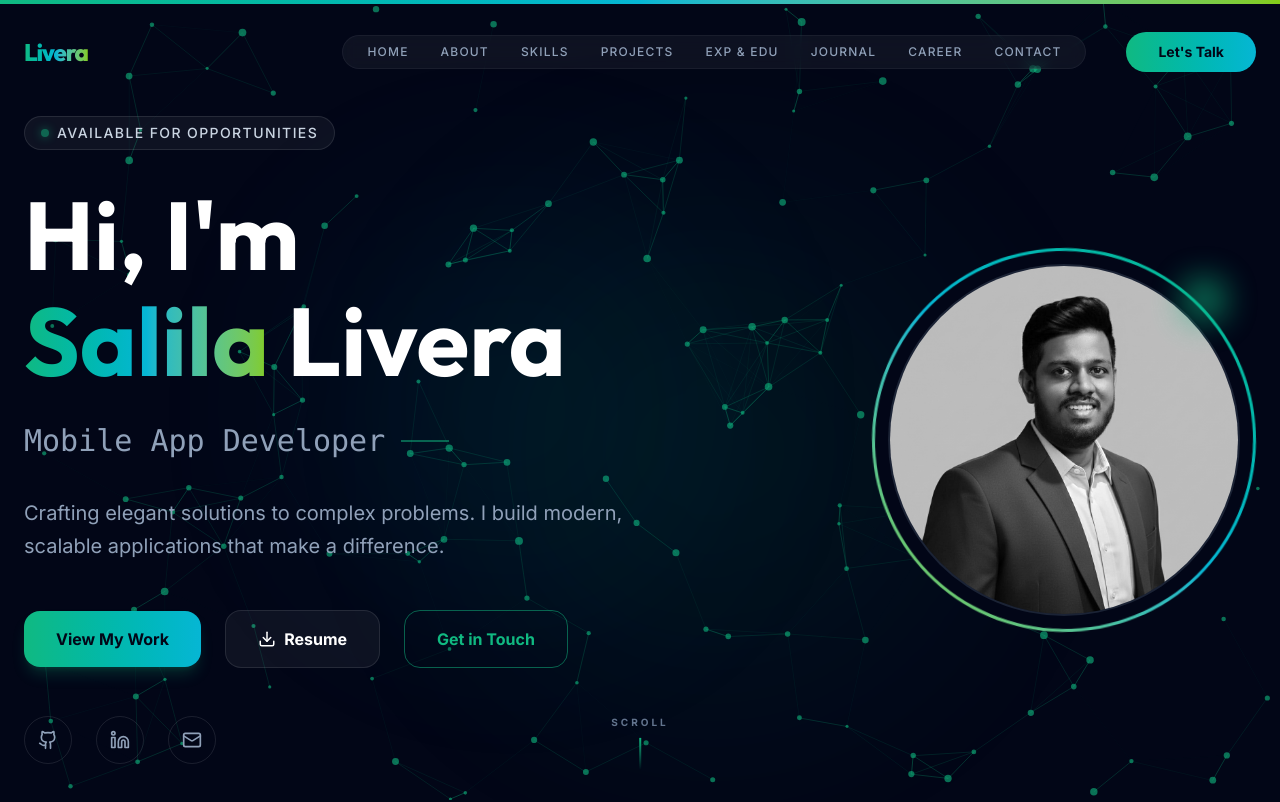
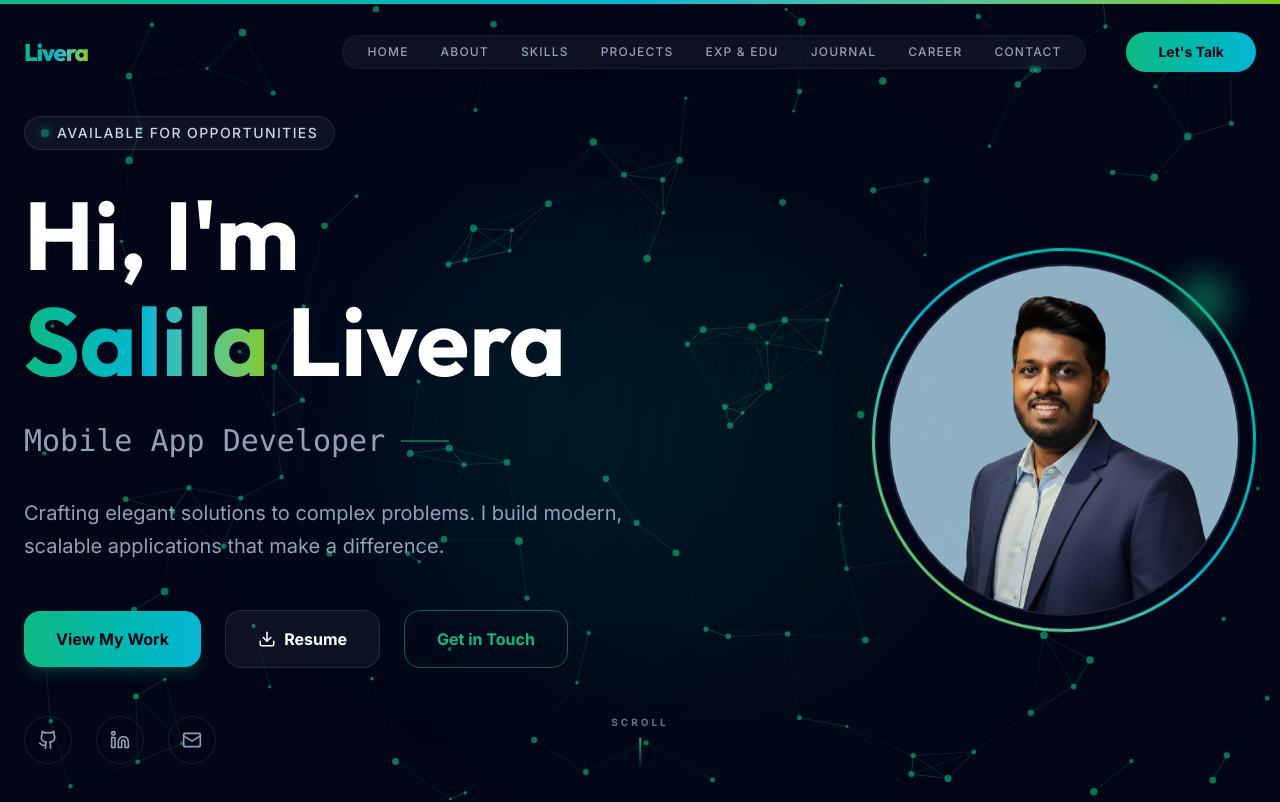
Before and after one commit to Salila-Livera/Salila_Livera_portfolio, a React (Vite) app: page / in a window 1280 px wide. Shown: the top 802 px of the page. Built offline with nearby package versions, Linux system fonts and the light colour scheme.

Commit message:
feat: updated avater hover effect

```diff
--- a/src/components/Hero.jsx
+++ b/src/components/Hero.jsx
@@ -156,9 +156,9 @@
               {/* Profile Image Container */}
               <div className="absolute inset-4 rounded-full overflow-hidden border-2 border-white/5 bg-dark-lighter">
                 <img
-                  src="avatar.png"
+                  src="avatar_flip.png"
                   alt="Salila Livera"
-                  className="w-full h-full object-cover grayscale brightness-110 hover:grayscale-0 transition-all duration-700"
+                  className="w-full h-full object-cover transition-transform duration-700 hover:scale-110"
                 />
               </div>
 
```
